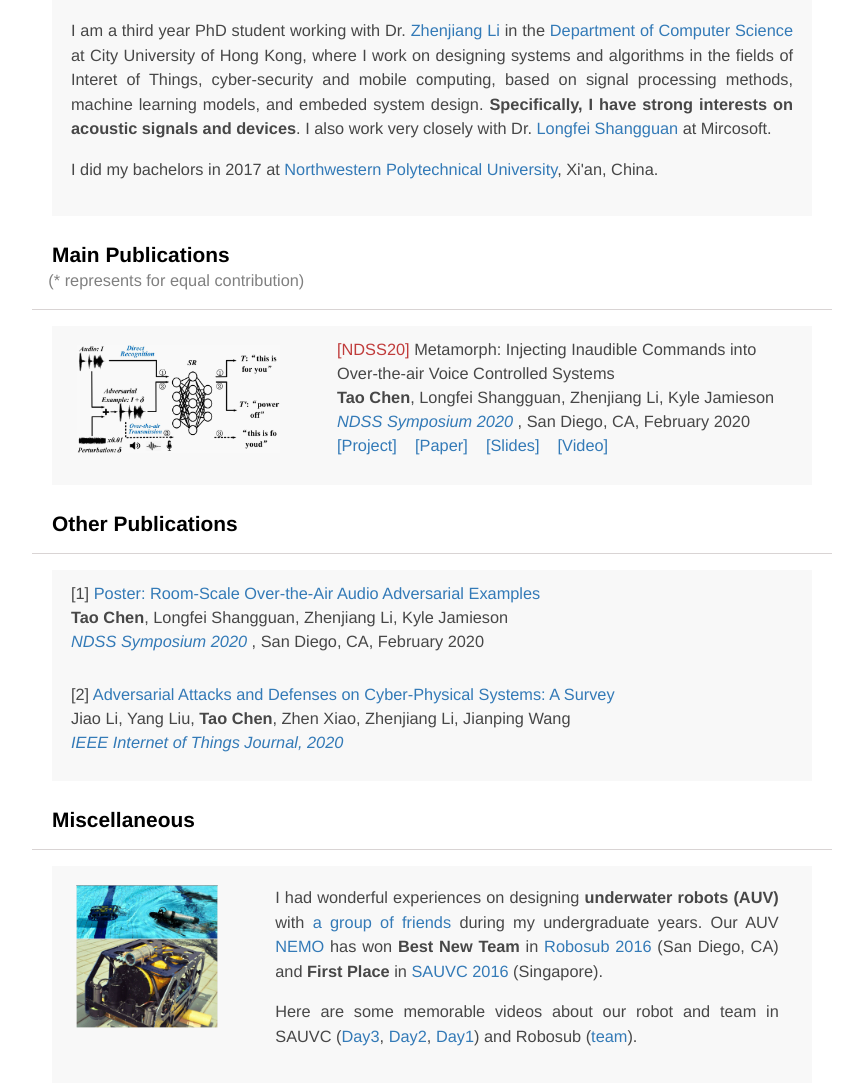
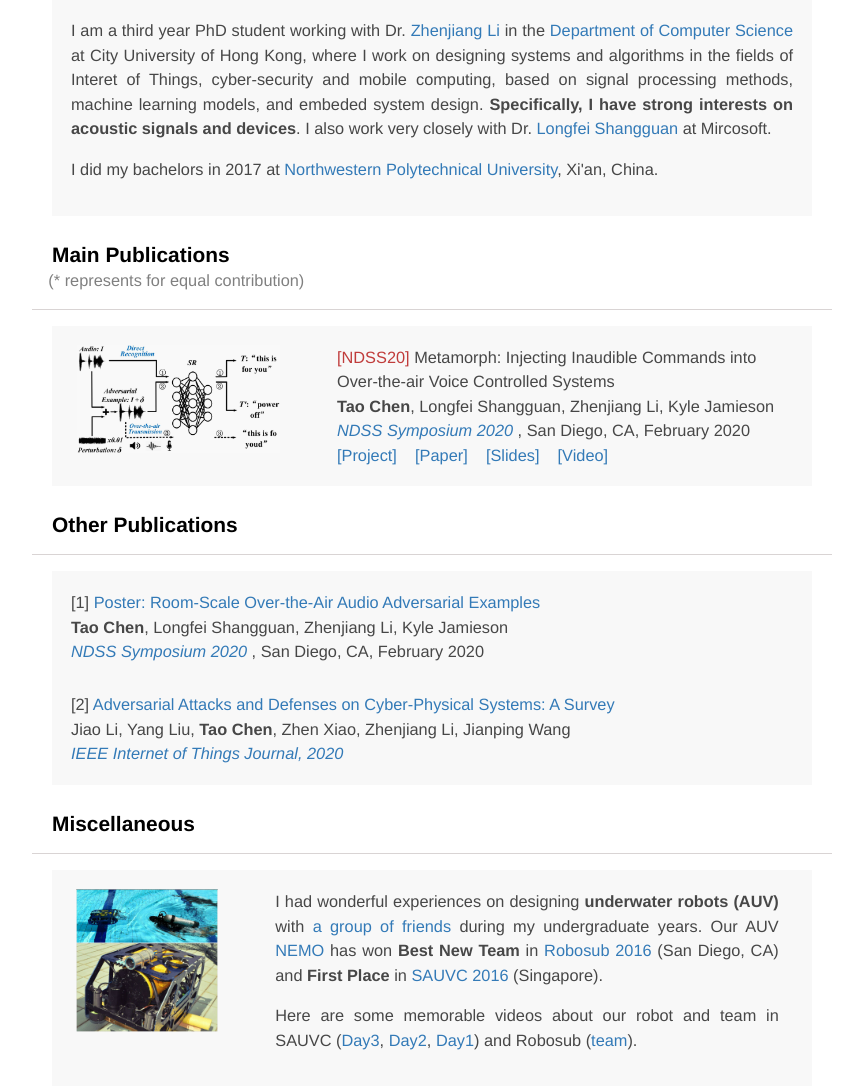
Before and after one commit to tachen-cs/tachen-cs.github.io, a PHP site: page /index.html in a window 1280 px wide. Shown: the part 468-1554 px from the top of the page, without its empty margins (208-1071 px from the left). Before the commit the page ends 1514 px from the top, so only its background shows below. Run offline with PHP 8.4, Linux system fonts and the light colour scheme; some libraries are stand-ins or nearby versions.

Commit message:
first version

```diff
--- a/index.html
+++ b/index.html
@@ -81,13 +81,12 @@
       </div>
       <div class ="col-8 col-md-8">
         <div class = "white_boxed">
-          <p class="small"><font color="#c03c3b">[NDSS20] </font>Metamorph: Injecting Inaudible Commands into</p>
-          <p class="small">Over-the-air Voice Controlled Systems </p>
+          <p class="small"><font color="#c03c3b">[NDSS20] </font>Metamorph: Injecting Inaudible Commands into Over-the-air Voice Controlled Systems</p>
+          <!-- <p class="small">Over-the-air Voice Controlled Systems </p> -->
 
           <p class="small"><strong>Tao Chen</strong>, Longfei Shangguan, Zhenjiang Li, Kyle Jamieson </p>
           <p class="small"><a href="https://www.ndss-symposium.org/" target="_blank" rel="noopener"><em>NDSS Symposium 2020</em> </a>, San Diego, CA, February 2020 </p>
-          <p> </p>
-          <p> </p>
+          <!-- <p> </p> -->
           <p class="small">
             <a href="https://acoustic-metamorph-system.github.io/" target="_blank" rel="noopener">[Project]</a> &nbsp;&nbsp;
             <a href="data/papers/2020-metamorph-ndss/Metamorph_CameraReady.pdf" target="_blank" rel="noopener">[Paper]</a> &nbsp;&nbsp;
--- a/style.css
+++ b/style.css
@@ -331,7 +331,7 @@ a:active {
         font-family: 'Helvetica Neue', Helvetica, Arial, sans-serif;
         /*font-size: 18px;*/
         font-size: 86%;
-        line-height: 0.5em;
+        margin:0px;
         color: #474747;
       }
       .big {
@@ -339,7 +339,6 @@ a:active {
         font-family: 'Helvetica Neue', Helvetica, Arial, sans-serif;
         /*font-size: 18px;*/
         font-size: 86%;
-        line-height: 1em;
         color: #474747;
 
       }
@@ -348,7 +347,6 @@ a:active {
         font-family: 'Helvetica Neue', Helvetica, Arial, sans-serif;
         /*font-size: 18px;*/
         font-size: 80%;
-        line-height: 1.3em;
         color: #474747;
 
       }
```
